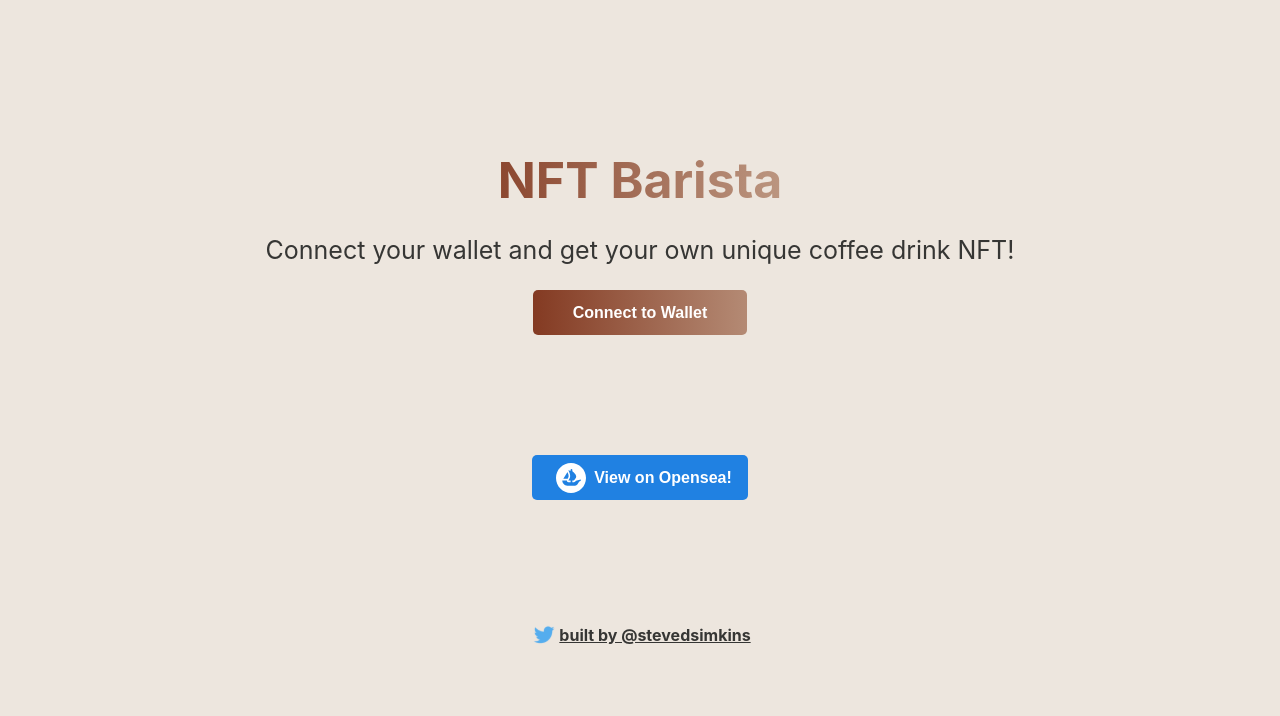
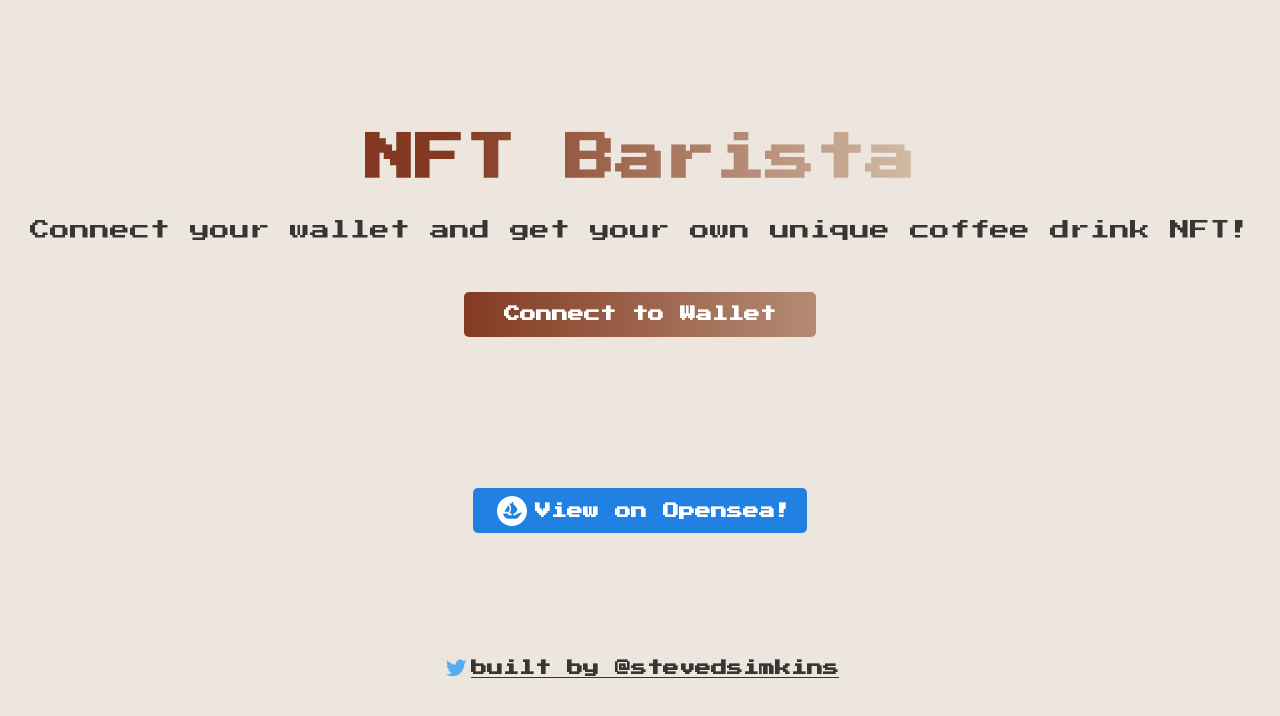
Before and after one commit to DavidBarrick/nft-barista-ui, a React (Create React App) app: page / in a window 1280 px wide. Shown: the top 716 px of the page. Built offline with nearby package versions, Linux system fonts and the light colour scheme.

Commit message:
changed style to 8bit

```diff
--- a/public/index.html
+++ b/public/index.html
@@ -8,6 +8,9 @@
     content="width=device-width, initial-scale=1.0, maximum-scale=1.0, user-scalable=no, viewport-fit=cover" />
   <meta name="theme-color" content="#000000" />
   <link rel="apple-touch-icon" href="%PUBLIC_URL%/logo192.png" />
+  <link rel="preconnect" href="https://fonts.googleapis.com">
+  <link rel="preconnect" href="https://fonts.gstatic.com" crossorigin>
+  <link href="https://fonts.googleapis.com/css2?family=Press+Start+2P&display=swap" rel="stylesheet">
   <!--
       manifest.json provides metadata used when your web app is installed on a
       user's mobile device or desktop. See https://developers.google.com/web/fundamentals/web-app-manifest/
--- a/src/App.js
+++ b/src/App.js
@@ -167,7 +167,7 @@ const App = () => {
   * We want the "Connect to Wallet" button to dissapear if they've already connected their wallet!
   */
   const renderMintUI = () => (
-    <button onClick={askContractToMintNft} className="cta-button connect-wallet-button">Order Drink <br /> ☕️</button>
+    <button onClick={askContractToMintNft} className="cta-button connect-wallet-button">Order Drink</button>
   )
 
 
@@ -206,8 +206,8 @@ const App = () => {
         </div>
         {currentAccount === "" ? null :
           <div className="totalNFTCounter">
-            <p>NFT's Claimed:</p>
-            <p>
+            <p className="totalNFTLabel">NFT's Claimed:</p>
+            <p className="totalNFTNumber">
               {`${totalNFT}/50`}
             </p>
           </div>
--- a/src/styles/App.css
+++ b/src/styles/App.css
@@ -24,7 +24,7 @@
 }
 
 .sub-text {
-  font-size: 25px;
+  font-size: 20px;
 }
 
 .gradient-text {
@@ -32,6 +32,7 @@
   background-clip: text;
   -webkit-background-clip: text;
   -webkit-text-fill-color: transparent;
+  padding: 1rem 0rem;
 }
 
 .cta-button {
@@ -45,6 +46,7 @@
   font-size: 16px;
   font-weight: bold;
   color: white;
+  margin: 2rem 0rem;
 }
 
 .connect-wallet-button {
@@ -100,9 +102,12 @@
   text-decoration: none;
 }
 
-.totalNFTCounter{
-  font-size: 24px;
-  font-weight: bold;
+.totalNFTLabel {
+  font-size: 20px;
+}
+
+.totalNFTNumber{
+  font-size: 40px;
 }
 
 .footer-text {
--- a/src/styles/index.css
+++ b/src/styles/index.css
@@ -1,13 +1,22 @@
 body,
 html {
   margin: 0;
+  padding: 0;
+  box-sizing: border-box;
 }
+
+a {
+  font-family: 'Press Start 2P', sans-serif;
+}
+
+button {
+  font-family: 'Press Start 2P', sans-serif;
+}
+
 
 body {
   padding: 0;
-  font-family: -apple-system, Inter, BlinkMacSystemFont, 'Segoe UI', 'Roboto',
-    'Oxygen', 'Ubuntu', 'Cantarell', 'Fira Sans', 'Droid Sans', 'Helvetica Neue',
-    sans-serif;
+  font-family: 'Press Start 2P', sans-serif;
   -webkit-font-smoothing: antialiased;
   -moz-osx-font-smoothing: grayscale;
   color: #363634;
```
